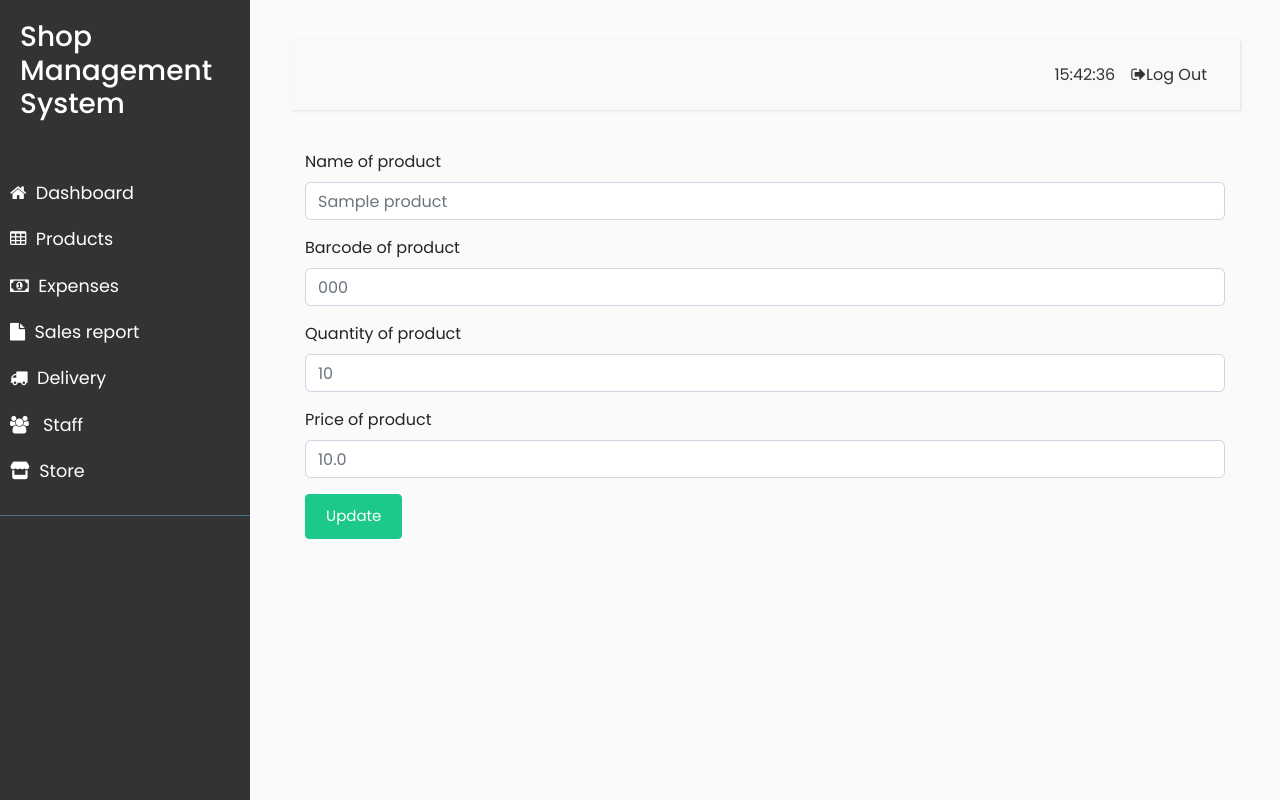
After one commit to DenisaArtean/Tehnologii-Web, a Flask app: page /updateproduct/1 in a window 1280 px wide. The commit adds this page. Run offline with Flask 2, Linux system fonts and the light colour scheme; a user stored in the database is signed in; tables that the repository leaves empty hold one stand-in row (values such as "Sample post"); some libraries are stand-ins or nearby versions.

Commit message:
Products

```diff
--- a/app.py
+++ b/app.py
@@ -4,7 +4,7 @@ from flask import redirect, url_for, request, flash, g
 from flask_login import login_user, current_user, logout_user, login_required
 
 from form import RegisterForm
-from models import Users, Stores, Staff, Expenses
+from models import Users, Stores, Staff, Expenses, Products
 from passlib.hash import sha256_crypt
 from app_config import app, db, login_manager
 
@@ -100,10 +100,43 @@ def dashboard():
 #----------------------------------------------------------------------------------------------------------------------------PRODUCTS---------
 
 
-@app.route('/products')
+@app.route('/products', methods=['POST','GET'])
 @login_required
 def products():
-    return render_template('Products.html')
+    store = request.cookies.get('storeID')
+    products = Products.query.filter(Products.store_id == store).all()
+    if request.method == 'POST':
+        name = request.form.get('name')
+        barcode = request.form.get('barcode')
+        quantity = request.form.get('quantity')
+        price = request.form.get('price')
+        add = Products(name = name, barcode = barcode, quantity = quantity, price = price, store_id = store)
+        db.session.add(add)
+        db.session.commit()
+        return redirect(url_for('products'))
+    return render_template('Products.html', products=products)
+
+@app.route("/updateproduct/<int:product_id>", methods=['POST','GET'])
+@login_required
+def update_product(product_id):
+    product = Products.query.get(product_id)
+    if request.method == 'POST':
+        product.name = request.form.get('name')
+        product.barcode = request.form.get('barcode')
+        product.quantity = request.form.get('quantity')
+        product.price = request.form.get('price')
+        db.session.commit()
+        return redirect(url_for('products'))
+
+    return render_template('update_product.html',product=product)
+
+@app.route("/product/delete/<int:product_id>", methods=['POST'])
+@login_required
+def delete_product(product_id):
+    product = Products.query.get(product_id)
+    db.session.delete(product)
+    db.session.commit()
+    return redirect(url_for('products'))
 
 
 #-------------------------------------------------------------------------------------------------------------------------------DELIVERY---------
--- /dev/null
+++ b/templates/update_product.html
@@ -0,0 +1,32 @@
+{% extends "Layout.html" %}
+{% block title %}Products{% endblock %}
+{% block body %}
+  <form  action=" " method="POST">
+
+    <div class="form-group">
+        <label for="exampleInput">Name of product</label>
+        <input type="text" class="form-control" name="name" id="exampleInput" placeholder="{{product.name}}">
+    </div>
+
+    <div class="form-group">
+        <label for="exampleInput1">Barcode of product</label>
+        <input type="text" class="form-control" name="barcode" id="exampleInput1" placeholder="{{product.barcode}}">
+    </div>
+
+    <div class="form-group">
+        <label for="exampleInput2">Quantity of product</label>
+        <input type="text" class="form-control" name="quantity" id="exampleInput2" placeholder="{{product.quantity}}">
+    </div>
+
+    <div class="form-group">
+            <label for="exampleInput3">Price of product</label>
+            <input type="text" class="form-control" name="price" id="exampleInput3" placeholder="{{product.price}}">
+    </div>
+
+    <div class="">
+      <button type="submit" class="btn btn-success">Update</button>
+    </div>
+
+  </form>
+
+{%endblock%}
```
Also changed, not shown: models.py (+9 -0 lines), templates/Products.html (+11 -10 lines).
